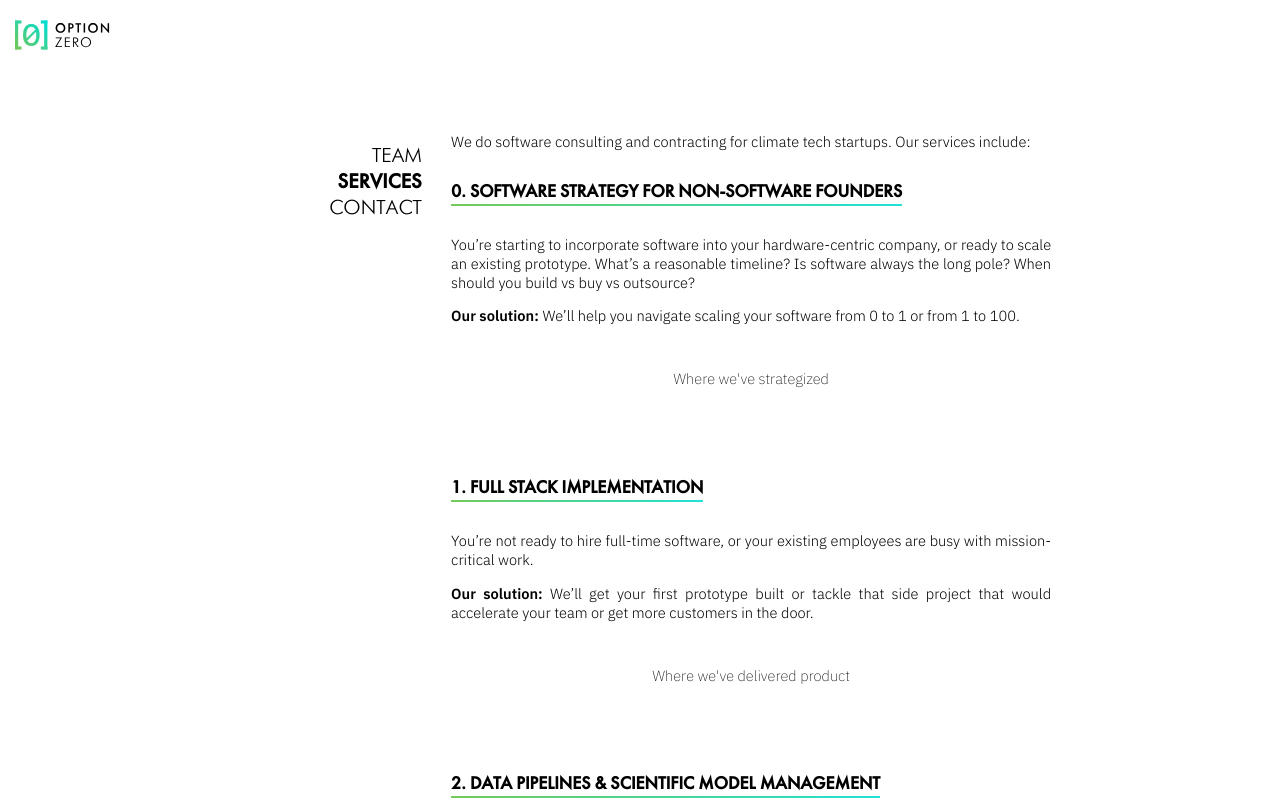
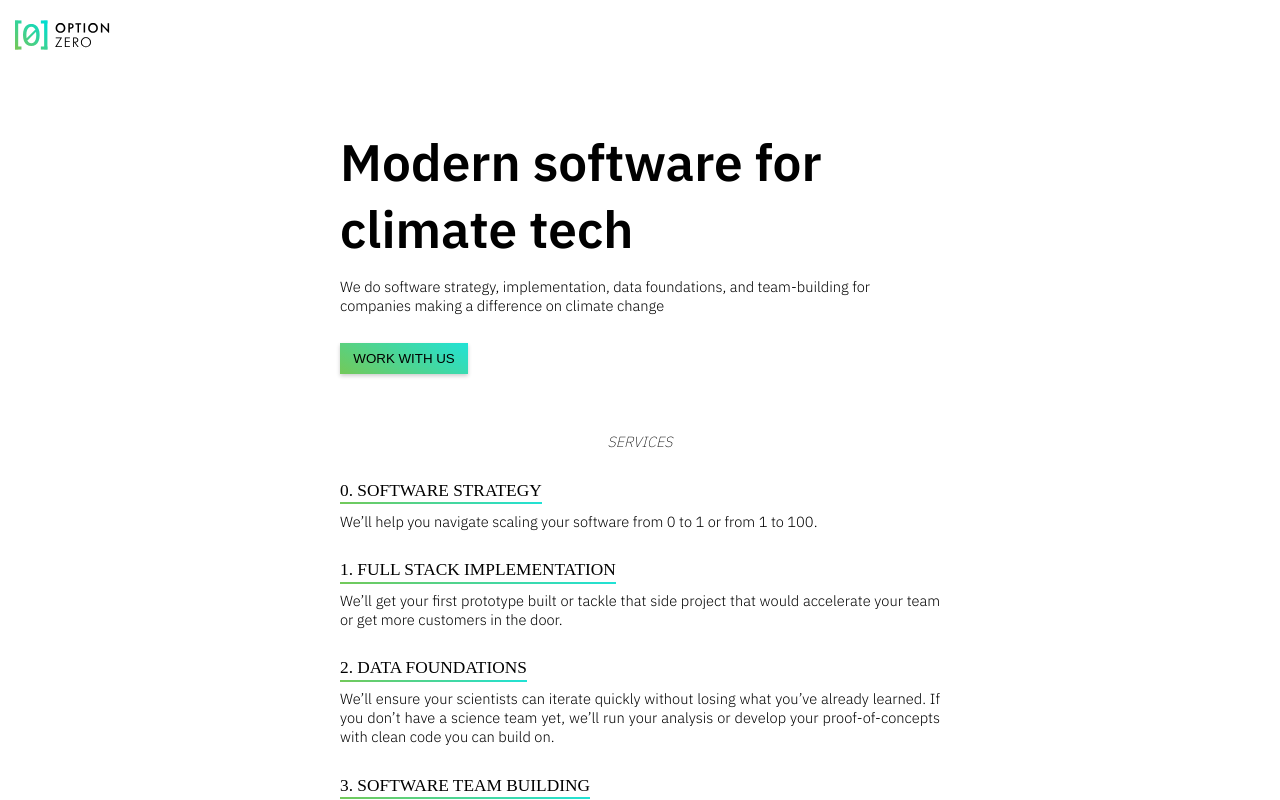
Before and after one commit to Option-Zero/option-zero, a Next.js app: page /services in a window 1280 px wide. Built offline with nearby package versions, Linux system fonts and the light colour scheme.

Commit message:
Convert to single page app (no nav)

```diff
--- a/components/Layout.module.css
+++ b/components/Layout.module.css
@@ -1,49 +1,30 @@
 .container {
   min-height: 100vh;
   display: flex;
-  flex-direction: row;
+  flex-direction: column;
   height: 100vh;
 }
 
-.sidebar {
-  flex: 1 1 0;
-  flex-direction: column;
+.topbar {
   display: flex;
-  padding: 1em 1em;
-}
-
-.topbar {
-  display: none;
+  flex-direction: row;
 }
 
 .mainContainer {
-  flex: 2 1 0;
   display: flex;
+  align-items: center;
   flex-direction: column;
   overflow: auto;
-  padding: 0 1em 0 1em;
+  padding: 0 1em;
 }
 
 .mainContent {
-  margin-top: 8rem;
+  margin-top: 4rem;
   max-width: 600px;
 }
 
 /* Swap to top nav bar with hamburger menu */
 @media only screen and (max-width: 600px) {
-  .sidebar {
-    display: none
-  }
-
-  .topbar {
-    display: flex;
-    flex-direction: row;
-  }
-
-  .container {
-    flex-direction: column;
-  }
-
   .mainContent {
     margin-top: 1rem;
   }
--- a/components/Layout.tsx
+++ b/components/Layout.tsx
@@ -2,7 +2,7 @@ import Head from 'next/head';
 import React from 'react';
 
 import styles from './Layout.module.css';
-import { TopBar, Sidebar } from './Navbar';
+import { TopBar } from './Navbar';
 
 const Layout = ({ children }) => {
   return (
@@ -14,9 +14,6 @@ const Layout = ({ children }) => {
       <div className={styles.topbar}>
         <TopBar />
       </div>
-      <div className={styles.sidebar}>
-        <Sidebar />
-      </div>
       <main className={styles.mainContainer}>
         <div className={styles.mainContent}>
           {children}
--- a/components/Navbar.module.css
+++ b/components/Navbar.module.css
@@ -1,9 +1,3 @@
-.sidebar nav {
-  margin-top: 6rem;
-  display: flex;
-  flex-direction: column;
-}
-
 .logo {
   display: flex;
 }
@@ -20,39 +14,3 @@
   flex-direction: row;
   justify-content: space-between;
 }
-
-.menuButton {
-  display: flex;
-}
-
-.navDrawer {
-  width: 100%;
-  display: flex;
-  justify-content: space-around;
-  height: 100px;
-  padding: 10px;
-  background: #fff;
-  filter: drop-shadow(0 0.1em 0.05em rgba(0, 0, 0, 0.2));
-}
-
-.navDrawer nav {
-  display: flex;
-  flex-direction: column;
-  align-items: center;
-  width: 100%;
-}
-
-nav a.active, nav a.nonActive {
-  height: 26px;
-  text-transform: uppercase;
-  text-align: right;
-  line-height: 26px;
-  padding-bottom: 0.2em;
-  font-family: FuturaFuturisLight;
-  font-size: 20px;
-}
-
-nav a.nonActive:hover, nav a.active {
-  font-weight: 900;
-  font-family: FuturaFuturisMedium;
-}
--- a/components/Navbar.tsx
+++ b/components/Navbar.tsx
@@ -1,45 +1,16 @@
 import Image from 'next/image';
-import React, { useState } from 'react';
-import { AiOutlineMenu, AiOutlineClose } from 'react-icons/ai';
+import React from 'react';
 
 import styles from './Navbar.module.css';
-import NavLink from './NavLink';
 
 const OptionZeroLogo = () => <div className={styles.logo}><Image alt="Option Zero logo" src='/logo.svg' layout='fixed' width='100' height='40' /></div>
 
-const Nav = () => {
-  return (
-    <nav>
-      <NavLink href="/team" title="Team" />
-      <NavLink href="/services" title="Services" />
-      <NavLink href="/contact" title="Contact" />
-    </nav>
-  )
-}
-
-export const Sidebar = () => {
-  return (
-    <div className={styles.sidebar}>
-      <OptionZeroLogo />
-      <Nav />
-    </div>
-  )
-}
-
-
 export const TopBar = () => {
-  const [showNavDrawer, setShow] = useState(false);
-
   return (
     <div className={styles.topbarContainer} >
       <div className={styles.topbar}>
         <OptionZeroLogo />
-        {!showNavDrawer && <div className={styles.menuButton} onClick={() => setShow(true)}><AiOutlineMenu size={25} /></div>}
-        {showNavDrawer && <div className={styles.menuButton} onClick={() => setShow(false)}><AiOutlineClose size={25} /></div>}
       </div>
-      {showNavDrawer && <div className={styles.navDrawer} onClick={() => setShow(!showNavDrawer)}>
-        <Nav />
-      </div>}
     </div>
   )
 }
--- a/pages/_document.tsx
+++ b/pages/_document.tsx
@@ -5,7 +5,7 @@ export default function Document() {
     <Html>
       <Head>
         <link href="https://fonts.googleapis.com/css?family=IBM Plex Sans:100,200,300,400,500,600,900&display=optional" rel="stylesheet" type="text/css"></link>
-        <link href="https://fonts.googleapis.com/css?family=Inconsolata:900&display=optional" rel="stylesheet" type="text/css"></link>
+        {/* <link href="https://fonts.googleapis.com/css?family=Inconsolata:100,500,700,900&display=optional" rel="stylesheet" type="text/css"></link> */}
         <meta property="og:title" content="Option Zero" />
         <meta property="og:type" content="website" />
         <meta property="og:url" content="https://optionzero.co" />
--- a/pages/services.module.css
+++ b/pages/services.module.css
@@ -1,10 +1,45 @@
 .content {
+  margin-bottom: 2em;
+  text-align: justify;
+}
+
+.headlineContainer {
   margin-bottom: 4em;
-  text-align: justify;
+}
+
+.tagline {
+  font-family: IBM Plex Sans;
+  margin: 0;
+}
+
+.taglineExtra {
+  margin-block: 1em;
+}
+
+.ctaButton {
+  background: -webkit-linear-gradient(60deg, #73C959, #20E2D6);
+  text-transform: uppercase;
+  border: none;
+  padding: .6em 1em;
+  margin-top: 1em;
+  box-shadow: 0px 2px 4px rgba(0, 0, 0, 0.2);
+}
+
+.section {
+  margin-block: 3em;
 }
 
 .solutionContainer {
   display: inline;
+  margin-top: 4em;
+}
+
+.service {
+  margin-block: 2em;
+}
+
+.serviceTitle {
+  display: inline-block;
 }
 
 .ourSolution {
@@ -16,10 +51,12 @@
   display: inline;
 }
 
-.logosTitle {
+.sectionTitle {
   text-align: center;
   font-weight: 200;
-  margin-top: 3em;
+  margin-bottom: 2em;
+  text-transform: uppercase;
+  font-style: italic;
 }
 
 .logos {
--- a/pages/services.tsx
+++ b/pages/services.tsx
@@ -8,8 +8,34 @@ import { ConvoyLogo, EnergySavvyLogo, MetaLogo, MicrosoftLogo, OlinLogo, OsmoLog
 const Services = () => {
   return (
     <>
-      <p>We do software consulting and contracting for climate tech startups. Our services include:</p>
-      <ServicesList />
+      <div className={styles.headlineContainer}>
+        <h1 className={styles.tagline}>Modern software for climate tech</h1>
+        <p className={styles.taglineExtra}>We do software strategy, implementation, data foundations, and team-building for companies making a difference on climate change</p>
+        <a href="https://airtable.com/shr5xEDLE7wKzbSBb" target="_blank" rel="noreferrer"><button className={styles.ctaButton}>Work With Us</button></a>
+      </div>
+      <div className={styles.section}>
+        <div className={styles.sectionTitle}>{"Services"}</div>
+        <ServicesList />
+      </div>
+      <div className={styles.section}>
+        <div className={styles.sectionTitle}>{"Where we've delivered"}</div>
+        <div className={styles.logos}>
+          <MetaLogo />
+          <MicrosoftLogo />
+          <ConvoyLogo />
+          <EnergySavvyLogo />
+          <OsmoLogo />
+          <SynapseLogo />
+          <OlinLogo />
+          <USGBCLogo />
+        </div>
+      </div>
+      <div className={styles.section}>
+        <div className={styles.sectionTitle}>{"About"}</div>
+        <p>We’re <a href="https://www.linkedin.com/in/jaimemarijke/" target="_blank" rel="noreferrer">Jaime</a> and <a href="https://www.linkedin.com/in/thejasoncurtis/" target="_blank" rel="noreferrer">Jason Curtis</a>, a husband and wife team. We’ve built on our combined 20+ years of experience in software and climate solutions to launch Option Zero, the software consultancy for climate companies & initiatives.</p>
+        <p>If your mission is climate resilience, your mission is our mission.</p>
+        <p>Contact us at <a href="mailto:team@optionzero.co" target="_blank" rel="noreferrer">team@optionzero.co</a></p>
+      </div>
     </>
   )
 }
@@ -23,13 +49,13 @@ export const ServicesList = () => {
 
 const Service = ({ service, index }: { service: Service, index?: number }) => {
   return (
-    <div>
-      <h2 id={`service-${index}`}> {index}. {service.title}</h2>
+    <div id={`service-${index}`} className={styles.service}>
+      <div className={styles.serviceTitle}>
+        <h2>{index}. {service.title}</h2>
+      </div>
       <div className={styles.content}>
-        <p>{service.problemEmphasis}{service.problem}</p>
-        <p><b>Our solution: </b>{service.solution}</p>
-        {service.logoText && <div className={styles.logosTitle}>{service.logoText}</div>}
-        {service.logos && <div className={styles.logos}>{service.logos}</div>}
+        {/* <p>{service.problemEmphasis}{service.problem}</p> */}
+        <p>{service.solution}</p>
       </div>
     </div>
   )
@@ -49,7 +75,7 @@ type Service = {
 
 export const SERVICES: Service[] = [
   {
-    title: "Software strategy for non-software founders",
+    title: "Software strategy",
     problemEmphasis: "You’re starting to incorporate software ",
     problem: "into your hardware-centric company, or ready to scale an existing prototype. What’s a reasonable timeline? Is software always the long pole? When should you build vs buy vs outsource?",
     solution: "We’ll help you navigate scaling your software from 0 to 1 or from 1 to 100.",
@@ -83,7 +109,7 @@ export const SERVICES: Service[] = [
   },
   {
 
-    title: "Data pipelines & scientific model management",
+    title: "Data foundations",
     problemEmphasis: "You’ve got more data than you can handle. ",
     problem: "Your models take hours to run.",
     solution: "We’ll ensure your scientists can iterate quickly without losing what you’ve already learned. If you don’t have a science team yet, we’ll run your analysis or develop your proof-of-concepts with clean code you can build on.",
@@ -98,7 +124,7 @@ export const SERVICES: Service[] = [
     )
   },
   {
-    title: "Foundational software team building",
+    title: "Software team building",
     problemEmphasis: "You need to hire some software folks, ",
     problem: "but aren’t sure how to identify the best candidates or compete with FAANG salaries.",
     solution: "We'll help you get your first software team off the ground, from designing a hiring pipeline to developing a healthy and efficient team culture.",
--- a/pages/team.module.css
+++ /dev/null
@@ -1,22 +0,0 @@
-.content {
-  margin-bottom: 4em;
-  text-align: justify;
-  font-weight: 300;
-}
-
-.title {
-  font-weight: 900;
-  font-size: 13pt;
-  text-transform: uppercase;
-  /* Add a gradient bottom border */
-  display: inline-block;
-  padding-bottom: .1em;
-  border-width: 0 0 2px 0;
-  border-style: solid;
-  border-image:
-    linear-gradient(
-      to right,
-      #73C959,
-      #20E2D6
-    ) 1;
-}
--- a/styles/globals.css
+++ b/styles/globals.css
@@ -18,30 +18,39 @@ a {
   box-sizing: border-box;
 }
 
-h1, h2, h3, h4, h5 {
-	font-family: FuturaFuturisMedium;
+h1,
+h2,
+h3,
+h4,
+h5 {
+  font-family: FuturaFuturisC;
+}
+
+h1 {
+  font-family: FuturaFuturisC;
+  font-size: 3.5em;
+  font-weight: 900;
 }
 
 h2 {
-  font-weight: 900;
+  font-weight: 500;
   font-size: 13pt;
   text-transform: uppercase;
+  margin-block: 0em;
+  display: inline-block;
   /* Add a gradient bottom border */
-  display: inline-block;
   padding-bottom: .1em;
   border-width: 0 0 2px 0;
   border-style: solid;
   border-image:
-    linear-gradient(
-      to right,
+    linear-gradient(to right,
       #73C959,
-      #20E2D6
-    ) 1;
+      #20E2D6) 1;
 }
 
 p {
   font-weight: 300;
-  margin-block: 1em;
+  margin-block: 0.5em;
 }
 
 p a {
@@ -51,13 +60,11 @@ p a {
   -webkit-text-fill-color: transparent;
 }
 
-p a:hover{
+p a:hover {
   border-width: 0 0 2px 0;
   border-style: solid;
   border-image:
-    linear-gradient(
-      60deg,
+    linear-gradient(60deg,
       #73C959,
-      #20E2D6
-    ) 1;
+      #20E2D6) 1;
 }
```
Also changed, not shown: pages/contact.tsx (deleted, +0 -10 lines), pages/team.tsx (deleted, +0 -31 lines).
